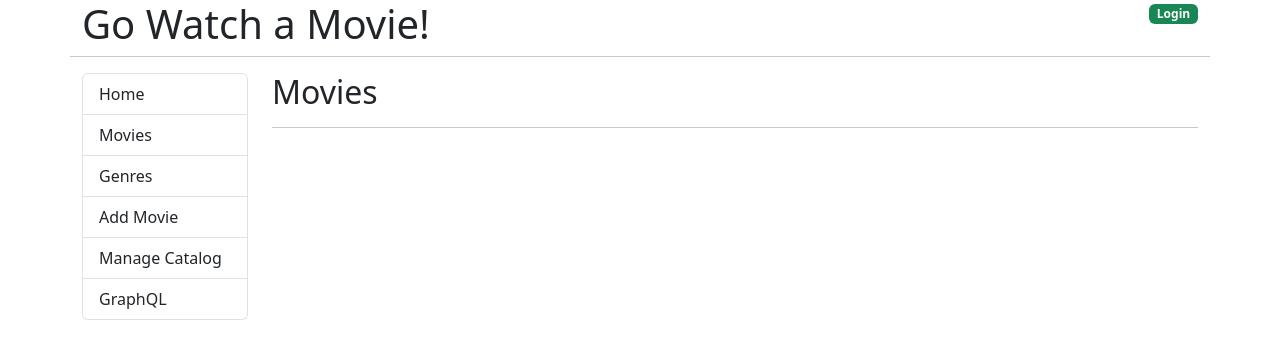
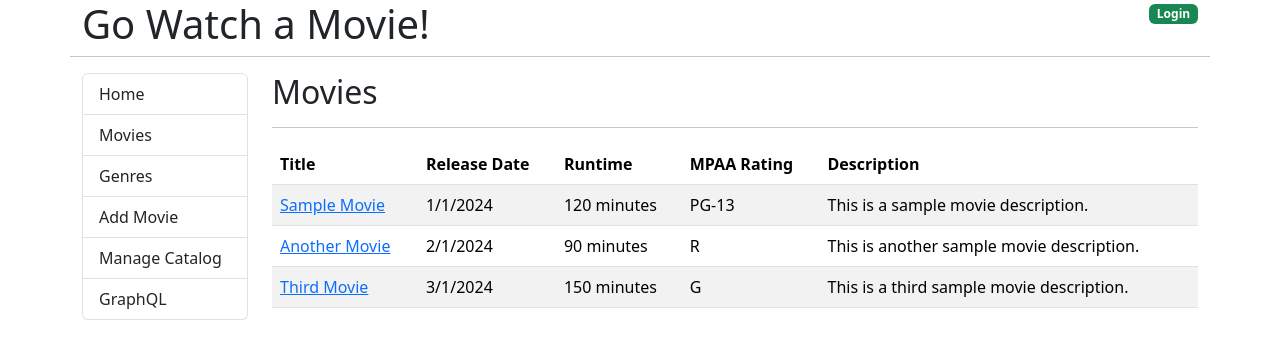
Before and after one commit to far1h/go-movies-front-end, a React (Create React App) app: page /movies in a window 1280 px wide. Shown: the top 358 px of the page. Built offline with nearby package versions, Linux system fonts and the light colour scheme.

Commit message:
Develop Movies Component

```diff
--- a/src/components/Movies.js
+++ b/src/components/Movies.js
@@ -1,9 +1,67 @@
+import { useEffect, useState } from "react";
+import { Link } from "react-router-dom";
+
 const Movies = () => {
+    const [movies, setMovies] = useState([]);
+
+    useEffect(() => {
+        let movieList = [
+            {
+                id: 1,
+                title: "Sample Movie",
+                release_date: "2024-01-01",
+                runtime: 120,
+                mpaa_rating: "PG-13",
+                description: "This is a sample movie description."
+            },
+            {
+                id: 2,
+                title: "Another Movie",
+                release_date: "2024-02-01",
+                runtime: 90,
+                mpaa_rating: "R",
+                description: "This is another sample movie description."
+            },
+            {
+                id: 3,
+                title: "Third Movie",
+                release_date: "2024-03-01",
+                runtime: 150,
+                mpaa_rating: "G",
+                description: "This is a third sample movie description."
+            }
+        ];
+        setMovies(movieList);
+
+    }, []);
+
     return (
-        <>
+        <div>
             <h2>Movies</h2>
             <hr />
-        </>
+            <table className="table table-striped table-hover">
+                <thead>
+                    <tr>
+                        <th>Title</th>
+                        <th>Release Date</th>
+                        <th>Runtime</th>
+                        <th>MPAA Rating</th>
+                        <th>Description</th>
+                    </tr>
+                </thead>
+                <tbody>
+                    {movies.map(movie => (
+                        <tr key={movie.id}>
+                            <td><Link to={`/movies/${movie.id}`}>{movie.title}</Link></td>
+                            <td>{new Date(movie.release_date).toLocaleDateString()}</td>
+                            <td>{movie.runtime} minutes</td>
+                            <td>{movie.mpaa_rating}</td>
+                            <td>{movie.description}</td>
+                        </tr>
+                    ))}
+                </tbody>
+            </table>
+        </div>
     )
 }
 
```
